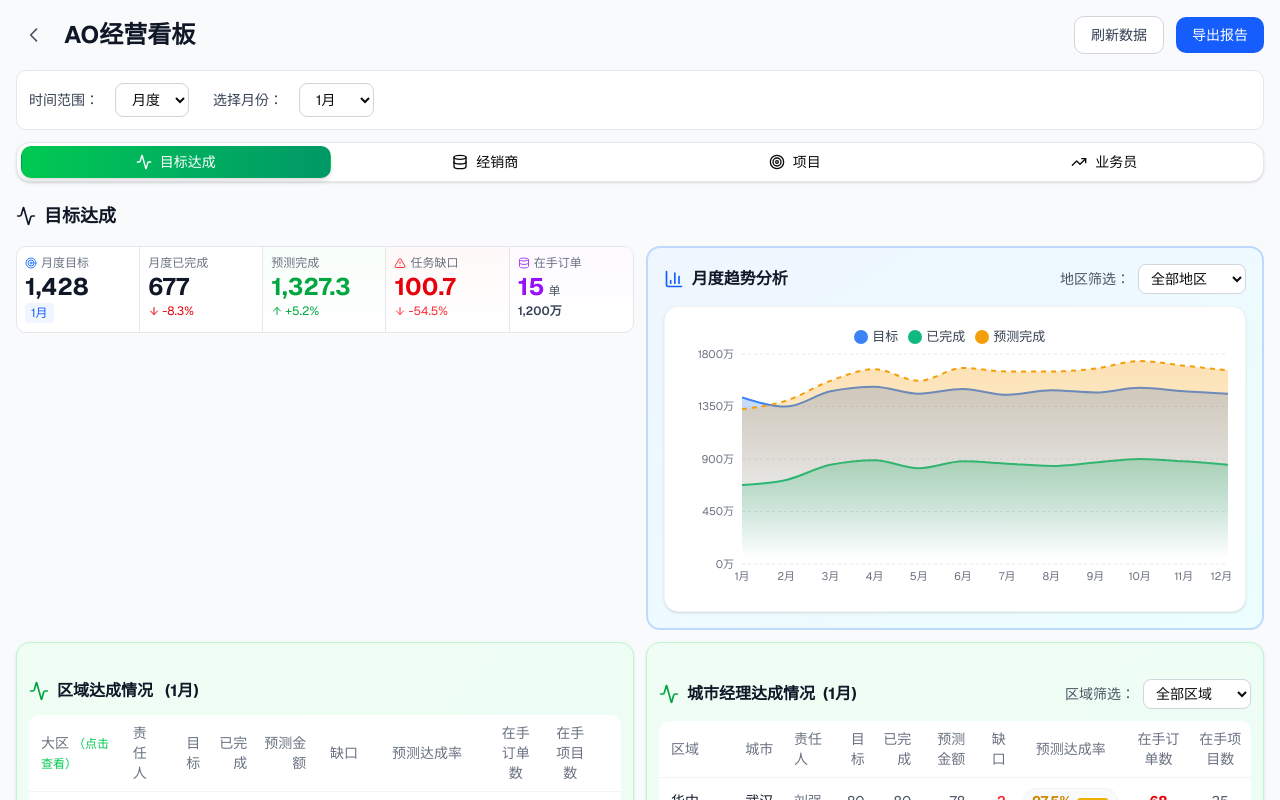
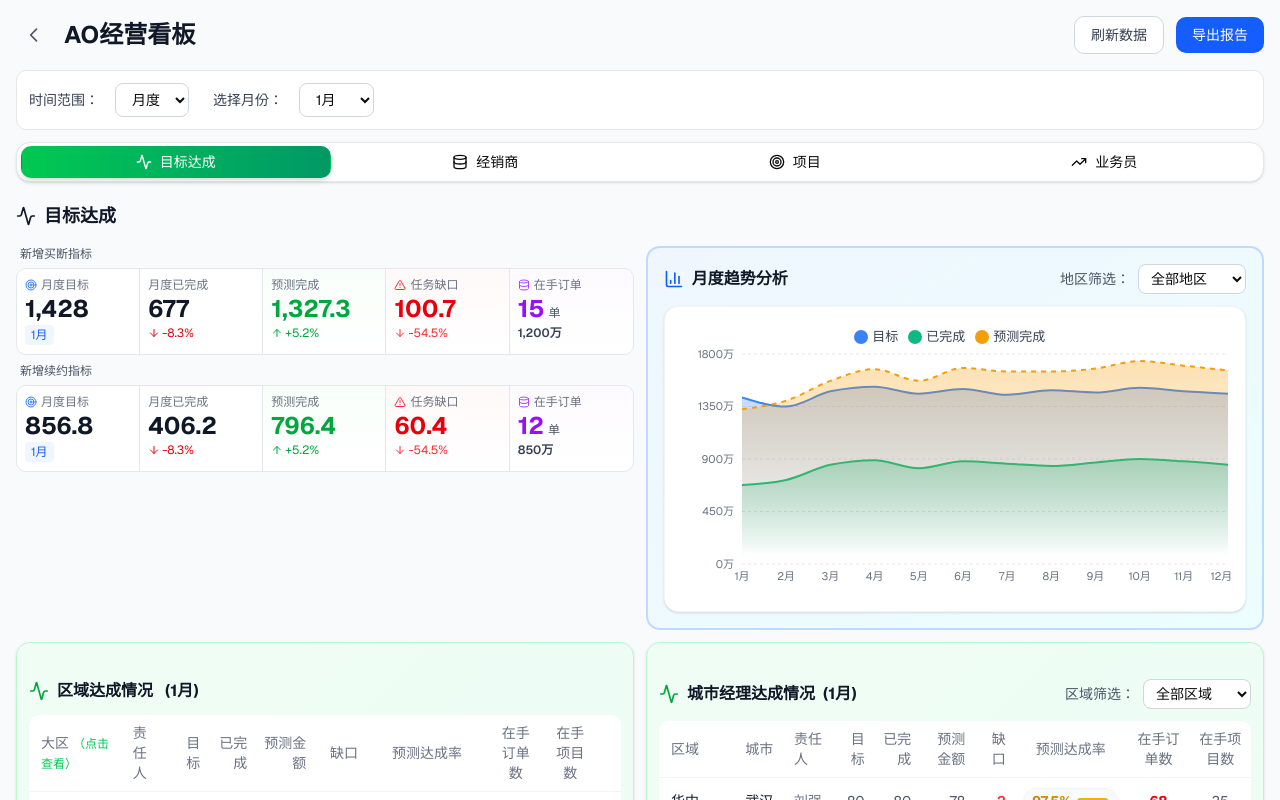
Before and after one commit to navylee1990/coze_jsc, a Next.js app: page /sales in a window 1280 px wide. Shown: the top 800 px of the page. Built offline with nearby package versions, Linux system fonts and the light colour scheme.

Commit message:
feat: 在AO经营看板目标达成页添加新增续约指标模块

```diff
--- a/src/app/sales/page.tsx
+++ b/src/app/sales/page.tsx
@@ -90,6 +90,34 @@ const timeRangeData = {
   },
 };
 
+// 续约数据（单位：万元）
+const renewalRangeData = {
+  month: {
+    target: 856.8,
+    completed: 406.2,
+    predicted: 796.4,
+    gap: 60.4,
+    canComplete: false,
+    risk: 'medium',
+  },
+  quarter: {
+    target: 2570.4,
+    completed: 1218.6,
+    predicted: 2389.1,
+    gap: 181.3,
+    canComplete: false,
+    risk: 'high',
+  },
+  year: {
+    target: 10281.6,
+    completed: 4874.4,
+    predicted: 9556.6,
+    gap: 725.0,
+    canComplete: false,
+    risk: 'high',
+  },
+};
+
 // 大区维度数据
 const regionData = {
   month: [
@@ -491,6 +519,7 @@ export default function SalesDashboard() {
 
   // 获取当前时间范围的目标数据
   const currentRangeData = timeRangeData[timeRange as keyof typeof timeRangeData];
+  const renewalData = renewalRangeData[timeRange as keyof typeof renewalRangeData];
   const timeRangeLabel = timeRange === 'month' ? '月度' : timeRange === 'quarter' ? '季度' : '年度';
 
   return (
@@ -608,8 +637,11 @@ export default function SalesDashboard() {
           </div>
         {/* KPI指标 + 月度趋势分析 左右布局 */}
         <div className="flex gap-3">
-          {/* 左侧：5个KPI指标 - 横向紧凑布局 */}
-          <div className="w-1/2">
+          {/* 左侧：买断指标 + 续约指标 */}
+          <div className="w-1/2 flex flex-col gap-2">
+            {/* 新增买断指标 */}
+            <div>
+              <div className="text-xs font-medium text-gray-600 mb-1.5 pl-1">新增买断指标</div>
               <div className="bg-white border border-gray-200 rounded-lg overflow-hidden">
                 <div className="grid grid-cols-5">
                   {/* 目标 */}
@@ -670,6 +702,75 @@ export default function SalesDashboard() {
                       <span className="text-xs text-gray-600">单</span>
                     </div>
                     <div className="text-xs text-gray-700 font-semibold mt-1">1,200万</div>
+                  </div>
+                </div>
+              </div>
+            </div>
+
+            {/* 新增续约指标 */}
+            <div>
+              <div className="text-xs font-medium text-gray-600 mb-1.5 pl-1">新增续约指标</div>
+              <div className="bg-white border border-gray-200 rounded-lg overflow-hidden">
+                <div className="grid grid-cols-5">
+                  {/* 目标 */}
+                  <div className="border-r border-gray-200 px-2 py-2">
+                    <div className="flex items-center justify-between mb-1">
+                      <div className="flex items-center gap-1 text-xs font-medium text-gray-500">
+                        <Target className="w-3 h-3 text-blue-500 flex-shrink-0" />
+                        <span>{timeRangeLabel}目标</span>
+                      </div>
+                    </div>
+                    <div className="text-2xl font-bold text-gray-900 leading-none">{renewalData.target.toLocaleString()}</div>
+                    <div className="text-xs text-blue-600 bg-blue-50 inline-block px-1.5 py-0.5 rounded mt-1">
+                      {timeRange === 'month' ? `${selectedMonth}月` : timeRange === 'quarter' ? selectedQuarter : '2026'}
+                    </div>
+                  </div>
+
+                  {/* 已完成 */}
+                  <div className="border-r border-gray-200 px-2 py-2">
+                    <div className="text-xs font-medium text-gray-500 mb-1">{timeRangeLabel}已完成</div>
+                    <div className="text-2xl font-bold text-gray-900 leading-none">{renewalData.completed.toLocaleString()}</div>
+                    <div className="flex items-center gap-0.5 text-xs text-red-600 mt-1">
+                      <ArrowDown className="w-3 h-3" />
+                      <span>-8.3%</span>
+                    </div>
+                  </div>
+
+                  {/* 预测完成 */}
+                  <div className="border-r border-gray-200 px-2 py-2 bg-gradient-to-b from-green-50/50 to-transparent">
+                    <div className="text-xs font-medium text-gray-500 mb-1">预测完成</div>
+                    <div className="text-2xl font-bold text-green-600 leading-none">{renewalData.predicted.toLocaleString()}</div>
+                    <div className="flex items-center gap-0.5 text-xs text-green-600 mt-1">
+                      <ArrowUp className="w-3 h-3" />
+                      <span>+5.2%</span>
+                    </div>
+                  </div>
+
+                  {/* 任务缺口 */}
+                  <div className="border-r border-gray-200 px-2 py-2 bg-gradient-to-b from-red-50/50 to-transparent">
+                    <div className="flex items-center gap-1 text-xs font-medium text-gray-500 mb-1">
+                      <AlertTriangle className="w-3 h-3 text-red-500 flex-shrink-0" />
+                      <span>任务缺口</span>
+                    </div>
+                    <div className="text-2xl font-bold text-red-600 leading-none">{renewalData.gap.toLocaleString()}</div>
+                    <div className="flex items-center gap-0.5 text-xs text-red-500 mt-1">
+                      <ArrowDown className="w-3 h-3" />
+                      <span>-54.5%</span>
+                    </div>
+                  </div>
+
+                  {/* 在手订单 */}
+                  <div className="px-2 py-2 bg-gradient-to-b from-purple-50/50 to-transparent">
+                    <div className="flex items-center gap-1 text-xs font-medium text-gray-500 mb-1">
+                      <Database className="w-3 h-3 text-purple-500 flex-shrink-0" />
+                      <span>在手订单</span>
+                    </div>
+                    <div className="flex items-baseline gap-1">
+                      <span className="text-2xl font-bold text-purple-600 leading-none">12</span>
+                      <span className="text-xs text-gray-600">单</span>
+                    </div>
+                    <div className="text-xs text-gray-700 font-semibold mt-1">850万</div>
+                  </div>
                 </div>
               </div>
             </div>
```
Lines whose indentation alone changed are shown as unchanged.
